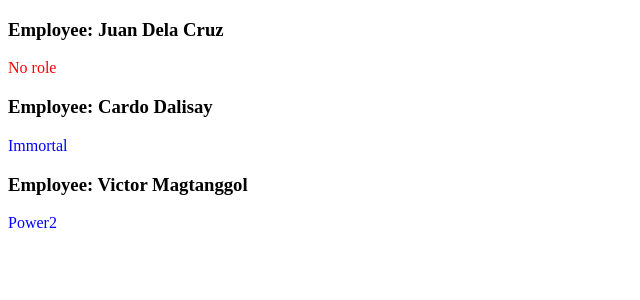
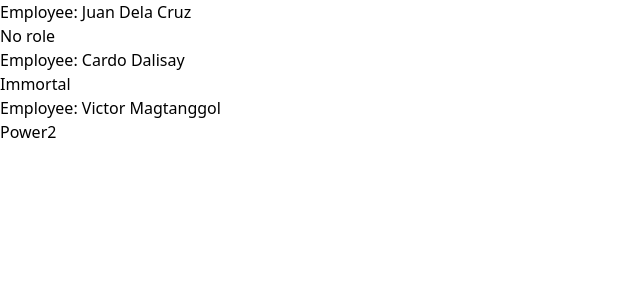
Before and after one commit to leumanuel12/test123, a React (Create React App) app: page / in a window 1280 px wide. Shown: the top 300 px of the page, without its empty margins (0-640 px from the left). Built offline with nearby package versions, Linux system fonts and the light colour scheme.

Commit message:
update changes added tailwind css

```diff
--- a/src/App.css
+++ b/src/App.css
@@ -1,9 +1,6 @@
-.norole{
-  color: #f00;
-}
-.role{
-  color:#00f;
-}
+@tailwind base;
+@tailwind components;
+@tailwind utilities;
 
 /*.App {
   text-align: center;
--- a/tailwind.config.js
+++ b/tailwind.config.js
@@ -1,6 +1,6 @@
 /** @type {import('tailwindcss').Config} */
 module.exports = {
-  content: [],
+  content: ["./src/**/*.{html,js}"],
   theme: {
     extend: {},
   },
```
